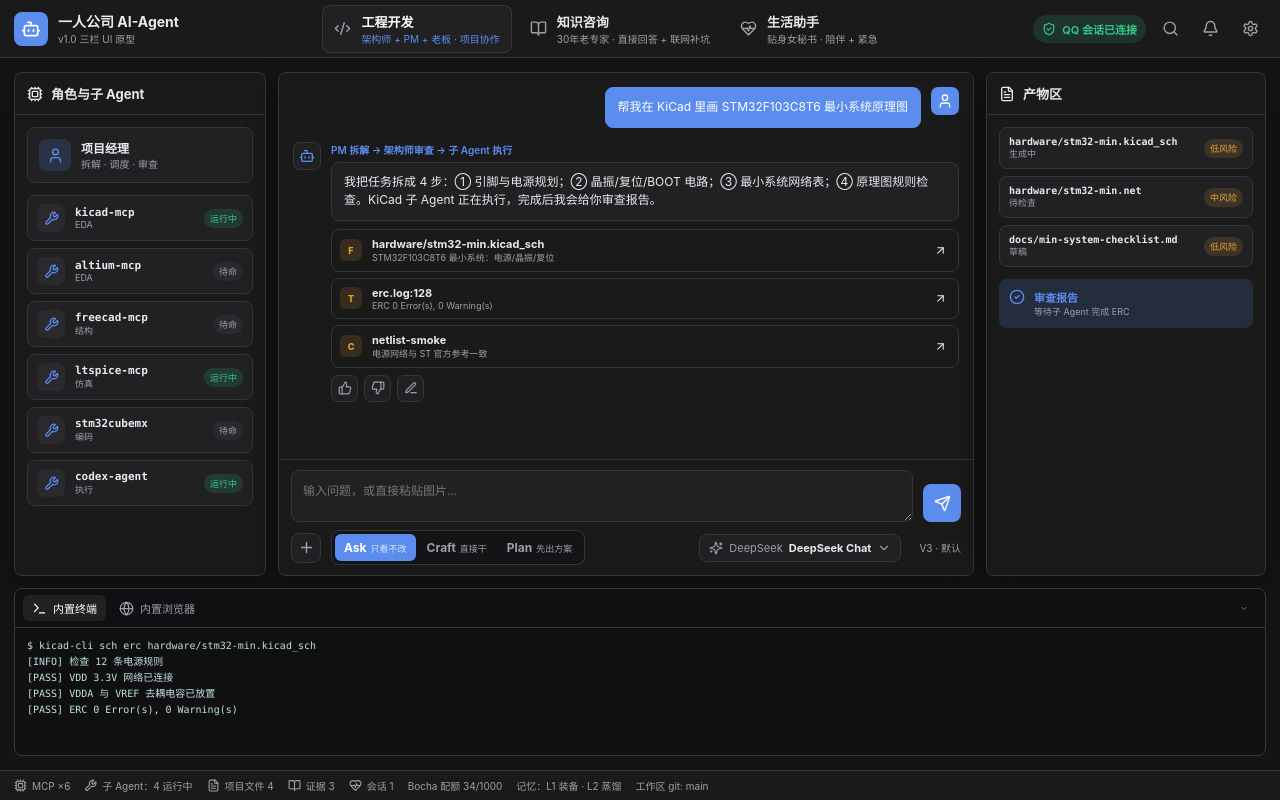
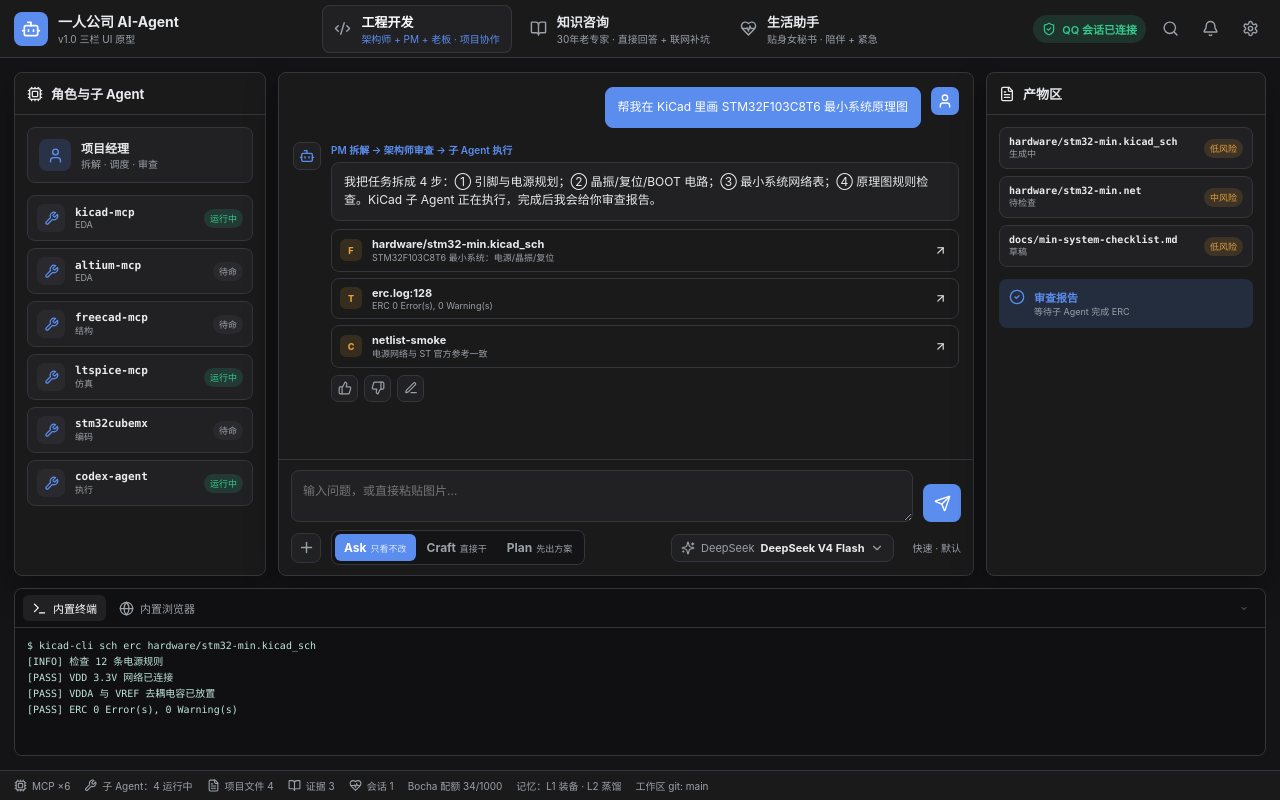
Before and after one commit to chuangxiaohui-cloud/ai-butler-v01, a React (Vite) app in the folder ui/prototype/: page / in a window 1280 px wide. Built offline with nearby package versions, Linux system fonts and the light colour scheme.

Commit message:
feat: update DeepSeek models to V4 Flash/Pro

```diff
--- a/ui/prototype/src/App.tsx
+++ b/ui/prototype/src/App.tsx
@@ -63,8 +63,8 @@
 ];
 
 const MODELS = [
-  { id: 'deepseek-chat', provider: 'DeepSeek', label: 'DeepSeek Chat', note: 'V3 · 默认' },
-  { id: 'deepseek-reasoner', provider: 'DeepSeek', label: 'DeepSeek Reasoner', note: 'R1 · 推理' },
+  { id: 'deepseek-v4-flash', provider: 'DeepSeek', label: 'DeepSeek V4 Flash', note: '快速 · 默认' },
+  { id: 'deepseek-v4-pro', provider: 'DeepSeek', label: 'DeepSeek V4 Pro', note: '旗舰 · 推理' },
   { id: 'MiniMax-M2.7', provider: 'MiniMax', label: 'MiniMax M2.7', note: '1M 上下文' },
   { id: 'MiniMax-M2.7-highspeed', provider: 'MiniMax', label: 'MiniMax M2.7 Highspeed', note: '极速' },
   { id: 'MiniMax-M3', provider: 'MiniMax', label: 'MiniMax M3', note: '新一代' },
```
Also changed, not shown: 2 other files (tests, documents, lock files or other folders).
